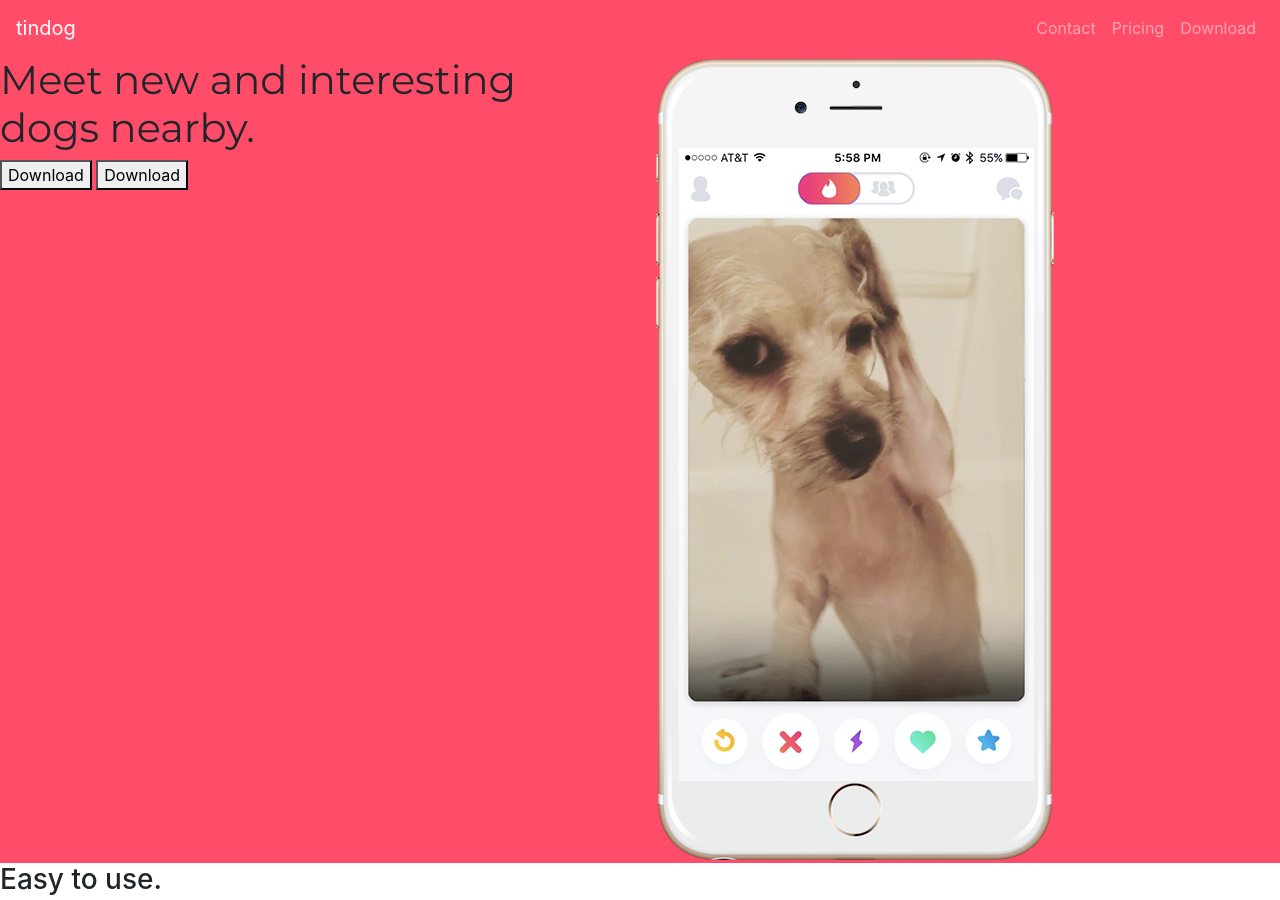
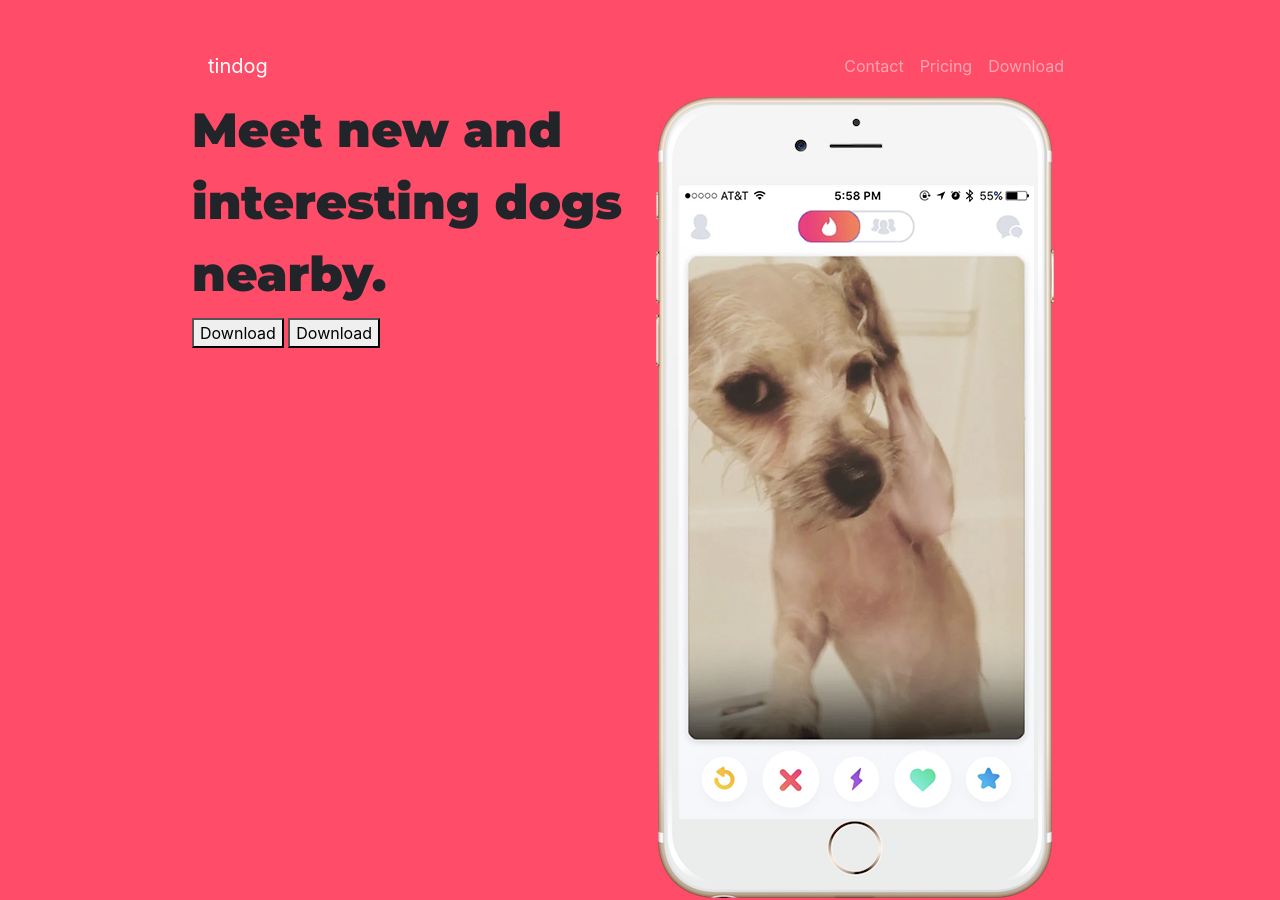
Before and after one commit to NathanaelP/WebDev2019, a plain HTML site: page TinDog-Start-master/index.html in a window 1280 px wide. Shown: the top 900 px of the page. Drawn offline with nearby package versions, Linux system fonts and the light colour scheme.

Commit message:
added container-fluid and some padding to title section

```diff
--- a/TinDog-Start-master/css/styles.css
+++ b/TinDog-Start-master/css/styles.css
@@ -5,6 +5,10 @@ h1 {
   line-height: 1.5;
 }
 
+.container-fluid {
+  padding: 3% 15% 3% 15%;
+}
+
 #title {
   background-color: #ff4c68;
 }
--- a/TinDog-Start-master/index.html
+++ b/TinDog-Start-master/index.html
@@ -4,11 +4,13 @@
 <head>
   <meta charset="utf-8">
   <title>TinDog</title>
-  <link rel="stylesheet" href="css/styles.css">
+
   <link rel="stylesheet" href="https://stackpath.bootstrapcdn.com/bootstrap/4.2.1/css/bootstrap.min.css" integrity="sha384-GJzZqFGwb1QTTN6wy59ffF1BuGJpLSa9DkKMp0DgiMDm4iYMj70gZWKYbI706tWS" crossorigin="anonymous">
   <script src="https://code.jquery.com/jquery-3.3.1.slim.min.js" integrity="sha384-q8i/X+965DzO0rT7abK41JStQIAqVgRVzpbzo5smXKp4YfRvH+8abtTE1Pi6jizo" crossorigin="anonymous"></script>
   <script src="https://cdnjs.cloudflare.com/ajax/libs/popper.js/1.14.3/umd/popper.min.js" integrity="sha384-ZMP7rVo3mIykV+2+9J3UJ46jBk0WLaUAdn689aCwoqbBJiSnjAK/l8WvCWPIPm49" crossorigin="anonymous"></script>
   <script src="https://stackpath.bootstrapcdn.com/bootstrap/4.1.3/js/bootstrap.min.js" integrity="sha384-ChfqqxuZUCnJSK3+MXmPNIyE6ZbWh2IMqE241rYiqJxyMiZ6OW/JmZQ5stwEULTy" crossorigin="anonymous"></script>
+
+  <link rel="stylesheet" href="css/styles.css">
 
   <link href="https://fonts.googleapis.com/css?family=Montserrat:100,400,900|Ubuntu" rel="stylesheet">
 
@@ -17,6 +19,7 @@
 <body>
 
   <section id="title">
+    <div class="container-fluid">
 
       <!-- Nav Bar -->
 
@@ -48,7 +51,7 @@
       <!-- Title -->
       <div class="row">
         <div class="col-lg-6">
-    <h1>Meet new and interesting dogs nearby.</h1>
+          <h1 class="greet">Meet new and interesting dogs nearby.</h1>
           <button type="button">Download</button>
           <button type="button">Download</button>
         </div>
@@ -56,7 +59,7 @@
           <img src="images/iphone6.png" alt="iphone-mockup">
         </div>
       </div>
-
+    </div>
 
   </section>
 
```
Lines whose indentation alone changed are shown as unchanged.
